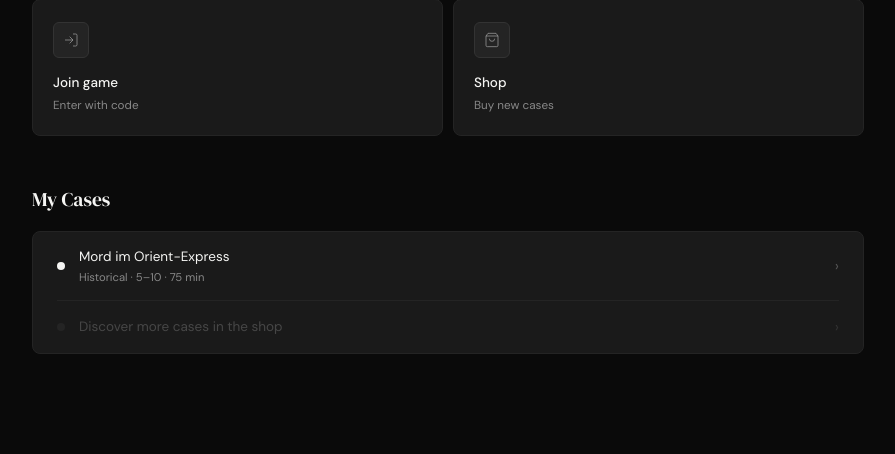
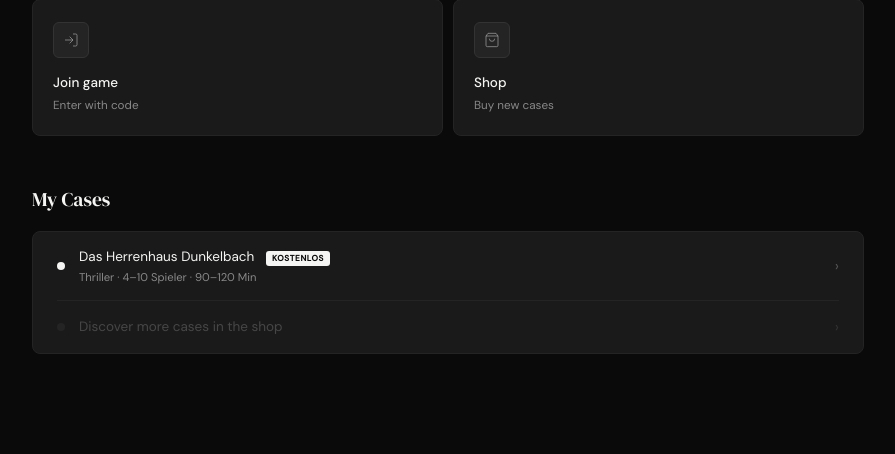
Before and after one commit to dorfwirthfrancesco-code/krimi-dinner, a Flask app: page /home in a window 1280 px wide. Shown: the part 384-838 px from the top of the page, without its empty margins (192-1087 px from the left). Run offline with Flask 3, Linux system fonts and the light colour scheme; the visitor is signed in with stand-in values (Sample User, id 1); data that the repository does not hold is empty; some libraries are stand-ins or nearby versions.

Commit message:
Update home.html

```diff
--- a/templates/home.html
+++ b/templates/home.html
@@ -20,6 +20,7 @@
   .game-row:last-child { border-bottom:none; }
   .game-dot { width:8px; height:8px; border-radius:50%; background:var(--grey-3); flex-shrink:0; }
   .game-dot.owned { background:var(--white); }
+  .free-tag { font-size:.55rem; font-weight:700; letter-spacing:.08em; text-transform:uppercase; padding:2px 6px; border-radius:3px; background:var(--white); color:var(--black); margin-left:8px; }
 </style>
 {% endblock %}
 {% block content %}
@@ -54,9 +55,15 @@
     <h2>{{ t.home_my_cases }}</h2>
   </div>
   <div class="card" style="padding:0 24px;">
-    <a href="#" class="game-row">
+    <a href="/create-game" class="game-row">
       <span class="game-dot owned"></span>
-      <div><div style="font-size:.9rem;color:var(--white);">Mord im Orient-Express</div><div style="font-size:.75rem;color:var(--grey-5);">{{ t.genre_historical }} · 5–10 · 75 min</div></div>
+      <div>
+        <div style="font-size:.9rem;color:var(--white);">
+          Das Herrenhaus Dunkelbach
+          <span class="free-tag">Kostenlos</span>
+        </div>
+        <div style="font-size:.75rem;color:var(--grey-5);">Thriller · 4–10 Spieler · 90–120 Min</div>
+      </div>
       <span style="margin-left:auto;color:var(--grey-4);">›</span>
     </a>
     <a href="/shop" class="game-row" style="opacity:.4;">
```
